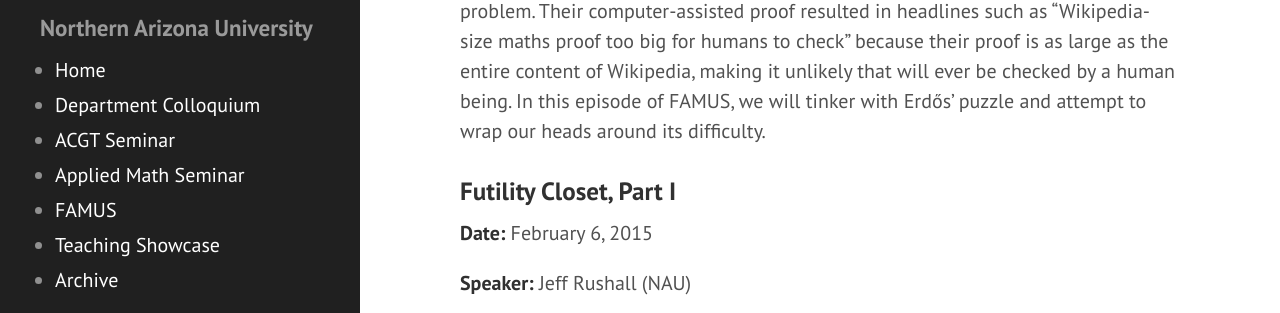
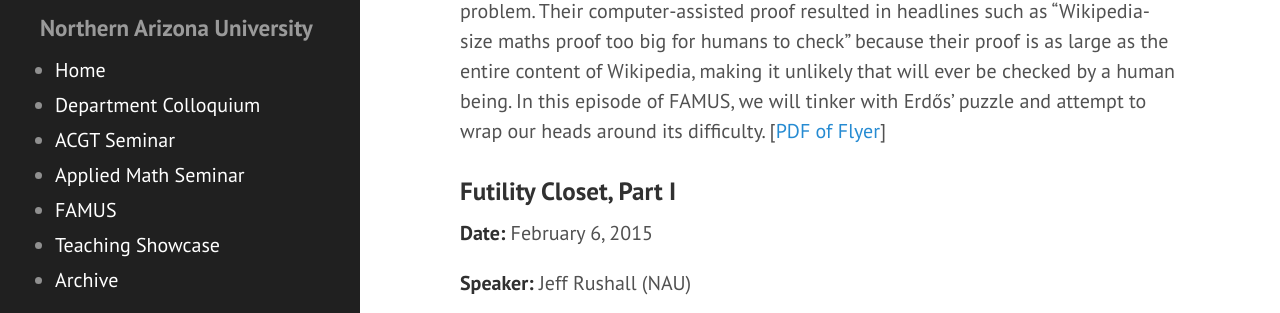
Before and after one commit to NAUMathStat/seminars, a Jekyll site: the page built from famusSpring2015.md, in a window 1280 px wide and 900 px high, scrolled down 721 px. Shown: the part 382-695 px from the top of the window. Built offline with Jekyll 4.4.1, drawn with Linux system fonts in a browser that asks for light colours; Markdown is read by kramdown in place of the engine named in the settings; formulas are drawn with MathJax 3; some of the changed text lies outside the part shown.

Commit message:
Update to FAMUS

```diff
--- a/famusSpring2015.md
+++ b/famusSpring2015.md
@@ -19,7 +19,7 @@ Note that talks are listed in reverse chronological order.
 
 **Guest:** Roy St. Laurent (NAU)
 
-**Abstract:** In the 1930s, the famous Hungarian mathematician, Paul Erdős, thought that for any infinite $\pm1$-sequence, it would always be possible to find a finite subsequence consisting of every $n$th term up to some point summing to a number larger than any you choose. But Erdős could not prove his conjecture, which he referred to as the "discrepancy problem." About a year ago, mathematicians Lisitsa and Konev published a proof that is a significant step towards proving Erdős problem.  Their computer-assisted proof resulted in headlines such as "Wikipedia-size maths proof too big for humans to check" because their proof is as large as the entire content of Wikipedia, making it unlikely that will ever be checked by a human being. In this episode of FAMUS, we will tinker with Erdős’ puzzle and attempt to wrap our heads around its difficulty.
+**Abstract:** In the 1930s, the famous Hungarian mathematician, Paul Erdős, thought that for any infinite $\pm1$-sequence, it would always be possible to find a finite subsequence consisting of every $n$th term up to some point summing to a number larger than any you choose. But Erdős could not prove his conjecture, which he referred to as the "discrepancy problem." About a year ago, mathematicians Lisitsa and Konev published a proof that is a significant step towards proving Erdős problem.  Their computer-assisted proof resulted in headlines such as "Wikipedia-size maths proof too big for humans to check" because their proof is as large as the entire content of Wikipedia, making it unlikely that will ever be checked by a human being. In this episode of FAMUS, we will tinker with Erdős’ puzzle and attempt to wrap our heads around its difficulty. [[PDF of Flyer]({{ site.baseurl }}/famus_files/FAMUS15-02-13.pdf)]
 
 ### Futility Closet, Part I ###
 
```
